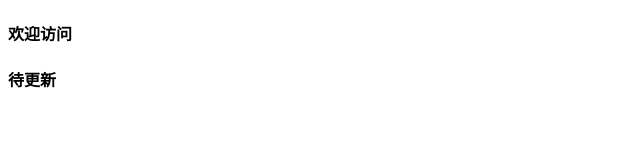
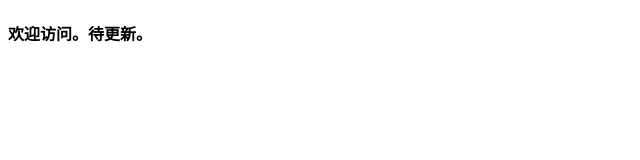
Before and after one commit to jj532655203/jj532655203.github.io, a plain HTML site: page index.html in a window 1280 px wide. Shown: the whole page, without its empty margins (0-640 px from the left). Drawn offline with Linux system fonts and the light colour scheme.

Commit message:
Update index.html

```diff
--- a/index.html
+++ b/index.html
@@ -7,13 +7,12 @@
           content="width=device-width,initial-scale=1.0, minimum-scale=1.0, maximum-scale=1.0, user-scalable=no,minimal-ui">
 
 
-    <title>VPanelHelper</title>
+    <title>Jay Wang主页</title>
 
 </head>
 <body>
 
-        <div><h4>欢迎访问</h4></div>
-        <div><h4>待更新</h4></div>
+        <div><h4>欢迎访问。待更新。</h4></div>
 
 </body>
 </html>
```
